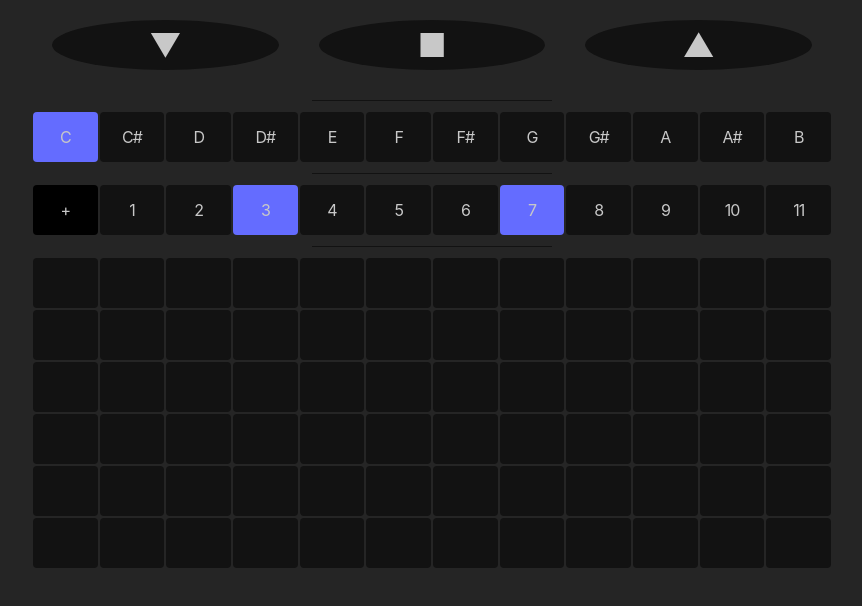
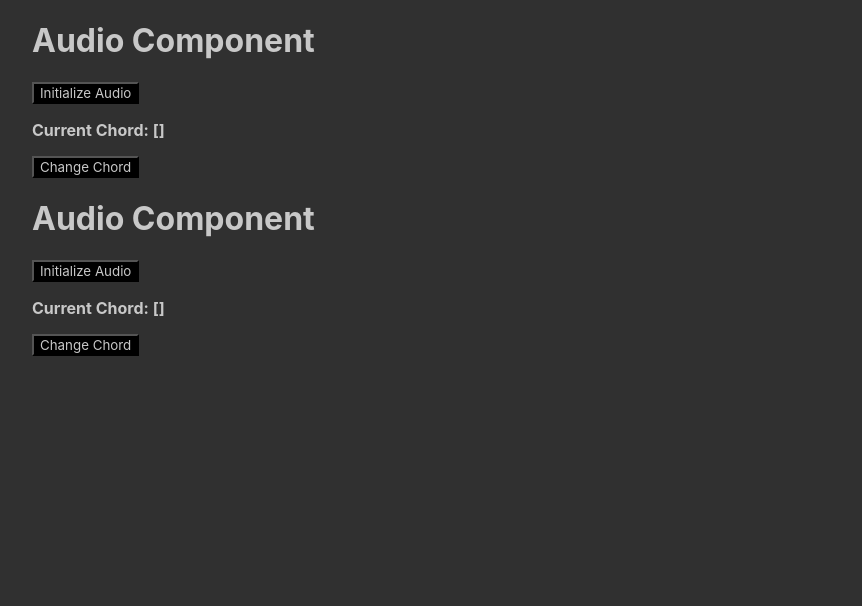
Before and after one commit to teuncm/chord-playground, a Vue app: page / in a window 1280 px wide. Shown: the top 606 px of the page, without its empty margins (208-1070 px from the left). Built offline with nearby package versions, Linux system fonts and the light colour scheme.

Commit message:
Add test store

```diff
--- a/package.json
+++ b/package.json
@@ -9,6 +9,7 @@
     "preview": "vite preview"
   },
   "dependencies": {
+    "pinia": "^2.1.7",
     "vue": "^3.4.29"
   },
   "devDependencies": {
--- a/src/App.vue
+++ b/src/App.vue
@@ -1,11 +1,14 @@
 <template>
-  <ActionContainer />
+  <!-- <ActionContainer />
   <Divider />
   <KeyContainer />
   <Divider />
   <ScaleContainer />
   <Divider />
-  <NoteContainer />
+  <NoteContainer /> -->
+  <Test />
+
+  <Test />
 </template>
 
 <script>
@@ -14,15 +17,21 @@ import KeyContainer from './components/KeyContainer.vue';
 import ScaleContainer from './components/ScaleContainer.vue';
 import NoteContainer from './components/NoteContainer.vue';
 import Divider from './components/Divider.vue';
+import Test from './components/Test.vue';
 
 export default {
   name: 'App',
-  components: {
-    ActionContainer,
-    KeyContainer,
-    ScaleContainer,
-    NoteContainer,
-    Divider,
+  // components: {
+  //   ActionContainer,
+  //   KeyContainer,
+  //   ScaleContainer,
+  //   NoteContainer,
+  //   Divider,
+  // },
+
+  components:
+  {
+    Test,
   },
 };
 </script>
--- a/src/audio.js
+++ b/src/audio.js
@@ -68,6 +68,7 @@ export class Audio {
     }
   }
 
+  /* Generate reverb buffer and assign it to the convolver. */
   static createConvReverb(delay, duration) {
     const convolver = this.audioCtx.createConvolver();
 
@@ -100,6 +101,7 @@ export class Audio {
     return convolver;
   }
 
+  /* Return current audio context timestamp. */
   static now() {
     return Audio.audioCtx.currentTime;
   }
@@ -117,10 +119,12 @@ export function bell(bellFrequency) {
   /* Control params. */
   const volume = 0.1;
   const delayTime = 0;
-  const attackTime = 0.012;
+  // const attackTime = 0.012;
+  const attackTime = 0;
   /* Scale decay inversely based on frequency. */
-  const octaveFactor = Math.log(bellFrequency / 55);
-  const decayTime = 3 * Math.exp(-octaveFactor) + 0.3;
+  const octaveFactor = Math.log(bellFrequency / 27.5);
+  const decayTime = 3 * Math.exp(-octaveFactor) + 0.4;
+  // const decayTime = 1;
 
   /* Calculated params. */
   const curTime = Audio.now();
@@ -134,9 +138,9 @@ export function bell(bellFrequency) {
   /* Oscillator. */
   oscillator.type = 'sawtooth';
   oscillator.frequency.setValueAtTime(bellFrequency, curTime);
-  oscillator.frequency.setValueAtTime(delayFrequency, curDelayTime);
-  oscillator.frequency.linearRampToValueAtTime(bellFrequency, curAttackTime);
-  oscillator.frequency.linearRampToValueAtTime(decayFrequency, curDecayTime);
+  // oscillator.frequency.setValueAtTime(delayFrequency, curDelayTime);
+  // oscillator.frequency.linearRampToValueAtTime(bellFrequency, curAttackTime);
+  // oscillator.frequency.linearRampToValueAtTime(decayFrequency, curDecayTime);
 
   /* Volume envelope. */
   gainNode.gain.setValueAtTime(0, curTime);
--- /dev/null
+++ b/src/audioState.js
@@ -0,0 +1,27 @@
+import { defineStore } from 'pinia';
+
+export class Audio {
+  audioCtx;
+  synthOut;
+  out;
+
+  chord;
+
+  // chord = [0, 3, 7];
+
+
+  constructor() {
+    this.audioCtx = new (window.AudioContext || window.webkitAudioContext)();
+    this.synthOut = this.audioCtx.createGain();
+    this.out = this.audioCtx.destination;
+
+    this.chord = [0, 3, 7];
+
+    // this.initialize();
+  }
+
+  /* Return current audio context timestamp. */
+  static now() {
+    return Audio.audioCtx.currentTime;
+  }
+}
--- a/src/components/ButtonGenerator.vue
+++ /dev/null
@@ -1,47 +0,0 @@
-<template>
-  <div id="buttons-container">
-    <label>
-      Number of octaves:
-      <input type="range" min="1" max="10" v-model.number="rowCount" />
-    </label>
-    <p>Number of rows: {{ rowCount }}</p>
-
-    <label>
-      Number of columns:
-      <input type="range" min="1" max="12" v-model.number="colCount" />
-    </label>
-    <p>Number of columns: {{ colCount }}</p>
-
-    <div v-for="row in rowCount" :key="row" class="row">
-      <div v-for="col in colCount" :key="col" class="col">
-        <button @click="handleButtonClick(row, col)">Button {{ row }}-{{ col }}</button>
-      </div>
-    </div>
-  </div>
-</template>
-
-<script>
-export default {
-  data() {
-    return {
-      rowCount: 1,
-      colCount: 1,
-    };
-  },
-  methods: {
-    handleButtonClick(row, col) {
-      alert(`Button ${row}-${col} clicked!`);
-    },
-  },
-};
-</script>
-
-<style scoped>
-.row {
-  display: flex;
-}
-
-.col {
-  margin: 4px;
-}
-</style>
--- /dev/null
+++ b/src/components/Test.vue
@@ -0,0 +1,42 @@
+<template>
+  <div>
+    <h1>Audio Component</h1>
+    <button @click="initializeAudio">Initialize Audio</button>
+    <p>Current Chord: {{ chord }}</p>
+    <button @click="changeChord">Change Chord</button>
+  </div>
+</template>
+
+<script>
+import { ref, computed, onMounted } from 'vue';
+import { useAudioStore } from '../stores/store';
+
+export default {
+  setup() {
+    const audioStore = useAudioStore();
+
+    const initializeAudio = () => {
+      audioStore.initializeAudio();
+    };
+
+    const chord = computed(() => {
+      if (audioStore.audioInstance) {
+        return audioStore.getChord();
+      }
+      return [];
+    });
+
+    const changeChord = () => {
+      // audioStore.setChord([0, 4, 7]);
+
+      audioStore.audioInstance.chord = [0, 4, 7];
+    };
+
+    return {
+      initializeAudio,
+      chord,
+      changeChord
+    };
+  }
+};
+</script>
--- a/src/helpers.js
+++ b/src/helpers.js
@@ -3,20 +3,36 @@ import { MIDI_OFFSET, NOTES_PER_OCTAVE, BASE_FREQ, MIDI_START, MIDI_RANGE } from
 let key = 0;
 let scale = [0, 3, 7];
 
-/* Table of standard note names using flats. */
+/* Table of standard note names using sharps. */
 export const NOTE_NAME_TABLE = {
   0: "C",
-  1: "C#",
+  1: "C♯",
   2: "D",
-  3: "D#",
+  3: "D♯",
   4: "E",
   5: "F",
-  6: "F#",
+  6: "F♯",
   7: "G",
-  8: "G#",
+  8: "G♯",
   9: "A",
-  10: "A#",
+  10: "A♯",
   11: "B"
+};
+
+/* Table of offsets in semitones using accidentals and numbers. */
+export const NOTE_OFFSET_NAME_TABLE = {
+  0: "♮",
+  1: "♯",
+  2: "♯♯",
+  3: "+3",
+  4: "+4",
+  5: "+5",
+  6: "±6",
+  7: "-5",
+  8: "-4",
+  9: "-3",
+  10: "♭♭",
+  11: "♭"
 };
 
 export function getKey() {
--- a/src/main.js
+++ b/src/main.js
@@ -1,5 +1,6 @@
 import { createApp } from 'vue'
 import './style.css'
 import App from './App.vue'
+import { createPinia } from 'pinia'
 
-createApp(App).mount('#app')
+createApp(App).use(createPinia()).mount('#app')
--- /dev/null
+++ b/src/stores/store.js
@@ -0,0 +1,19 @@
+import { defineStore } from 'pinia';
+import { Audio } from '../audioState';
+
+export const useAudioStore = defineStore('audio', {
+  state: () => ({
+    audioInstance: null
+  }),
+  actions: {
+    initializeAudio() {
+      this.audioInstance = new Audio();
+    },
+    getChord() {
+      return this.audioInstance.chord;
+    },
+    setChord(chord) {
+      this.audioInstance.chord = chord;
+    }
+  }
+});
--- a/src/style.css
+++ b/src/style.css
@@ -1,7 +1,9 @@
 * {
   font-family: Inter, system-ui, Avenir, Helvetica, Arial, sans-serif;
+  color: rgb(200, 200, 200);
+
   box-sizing: border-box;
-  color: rgb(200, 200, 200);
+
   user-select: none;
   -webkit-user-select: none;
   -webkit-tap-highlight-color: transparent;
@@ -16,12 +18,11 @@ body {
   width: 100%;
   min-height: 100vh;
 
-  font-size: 1em;
-  font-weight: normal;
-  letter-spacing: -1px;
+  font-size: 1rem;
+  font-weight: bolder;
+  letter-spacing: 0px;
 
-  /* background-color: #272727; */
-  background-color: #252525;
+  background-color: rgb(48, 48, 48);
 
   font-synthesis: none;
   text-rendering: optimizeLegibility;
@@ -41,13 +42,14 @@ body {
   margin-left: 35%;
   margin-right: 35%;
   height: 1px;
+  margin-top: 1vh;
+  margin-bottom: 2vh;
 }
 
 .container {
   display: flex;
   flex-direction: column;
   flex: 1;
-  margin-bottom: 10px;
   justify-content: center;
 }
 
@@ -66,6 +68,7 @@ body {
 button {
   display: flex;
   flex: 1;
+  background: black;
 
   justify-content: center;
   align-items: center;
@@ -101,12 +104,13 @@ span.interact {
 }
 
 .custom-select input:disabled ~ .custom-checkbox {
-  background-color: #000000;
+  background-color: transparent;
   border: transparent;
+  cursor: default;
 }
 
 .interact {
-  border-radius: 4px;
+  border-radius: 6px;
   min-width: 0;
   width: 0;
   white-space: nowrap;
@@ -116,7 +120,8 @@ span.interact {
 
   cursor: pointer;
   /* background-color: #1a1a1a; */
-  background-color: #121212;
+  /* background-color: #121212; */
+  background-color: rgb(21, 21, 21);
   border: 1px solid transparent;
 }
 .interact:hover {
```
Also changed, not shown: src/components/Buttons.vue (deleted, +0 -36 lines), 2 other files (tests, documents, lock files or other folders).
